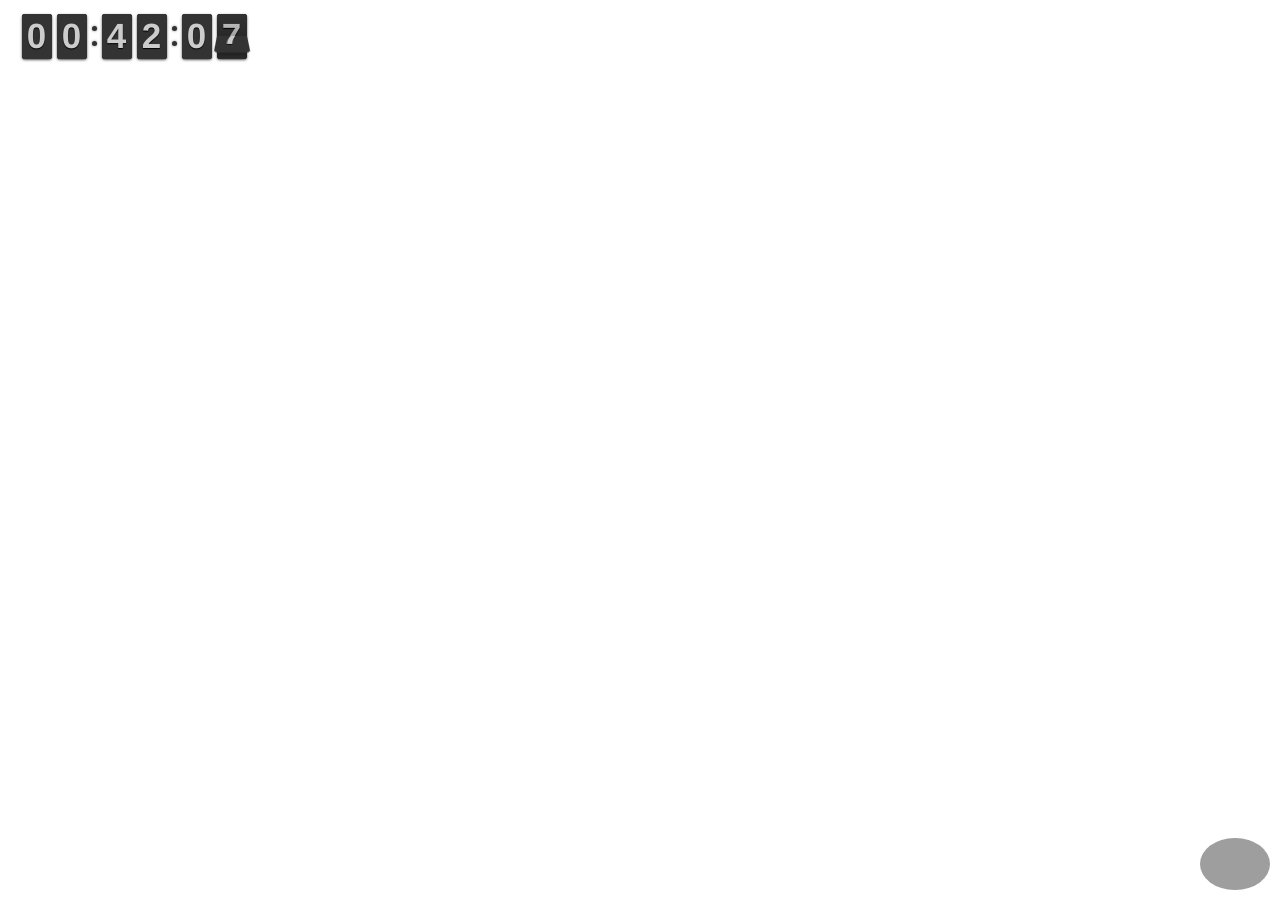
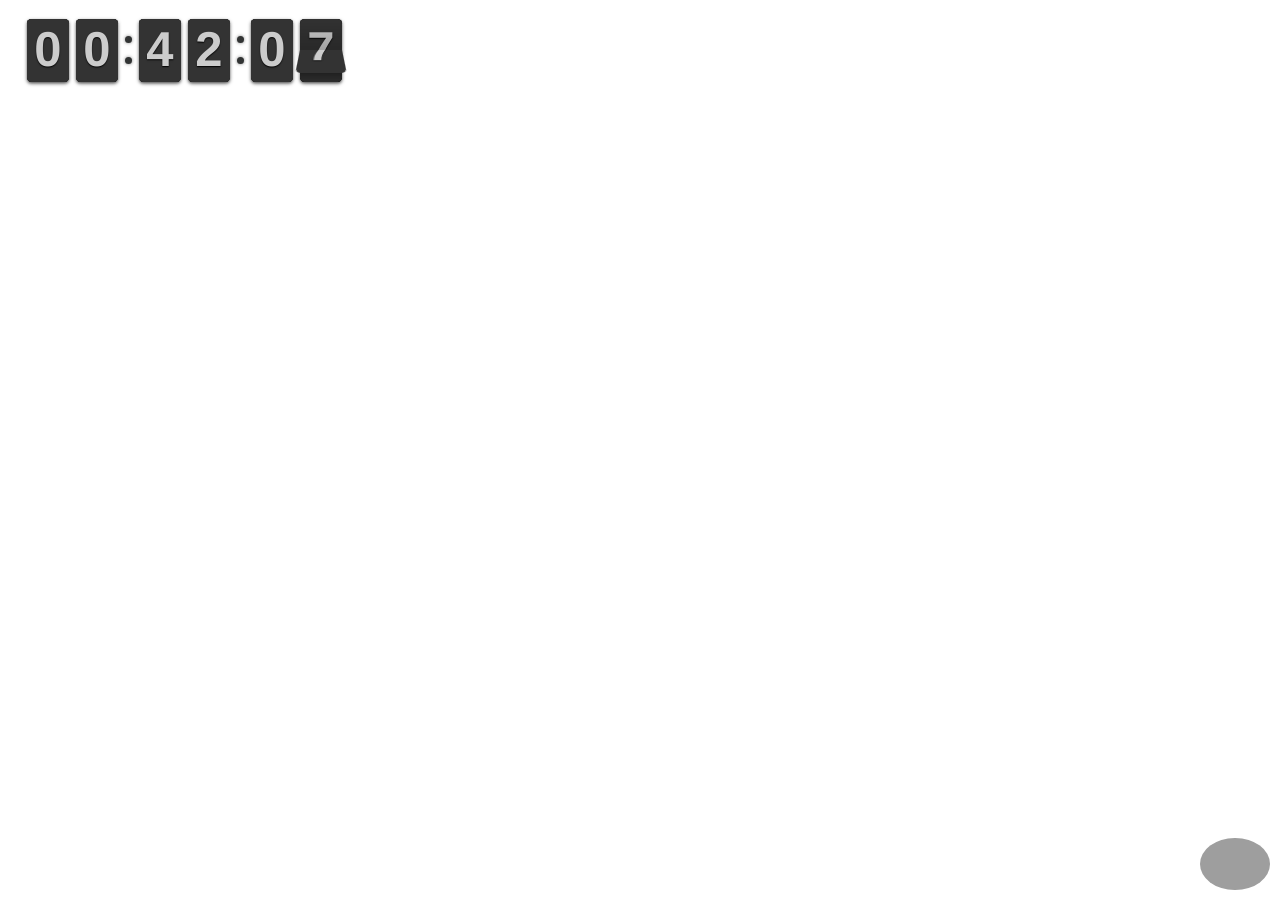
Before and after one commit to TreinoeDieta/Website-Mobile, a Jekyll site: the page relogio/index.html, which Jekyll copies as it is, in a window 1280 px wide. Built offline with Jekyll 4.4.1, drawn with Linux system fonts in a browser that asks for light colours; grey boxes are pictures that could not be loaded.

Commit message:
Update index.html

```diff
--- a/relogio/index.html
+++ b/relogio/index.html
@@ -35,8 +35,8 @@
 		<script src="compiled/jquery.min.js"></script>
 		<script src="compiled/flipclock.js"></script>
 		<style>.clock{
-zoom: 0.5;
--moz-transform: scale(0.5)
+zoom: 0.7;
+-moz-transform: scale(0.7)
 }</style>
 	</head>
 	<body>
```
